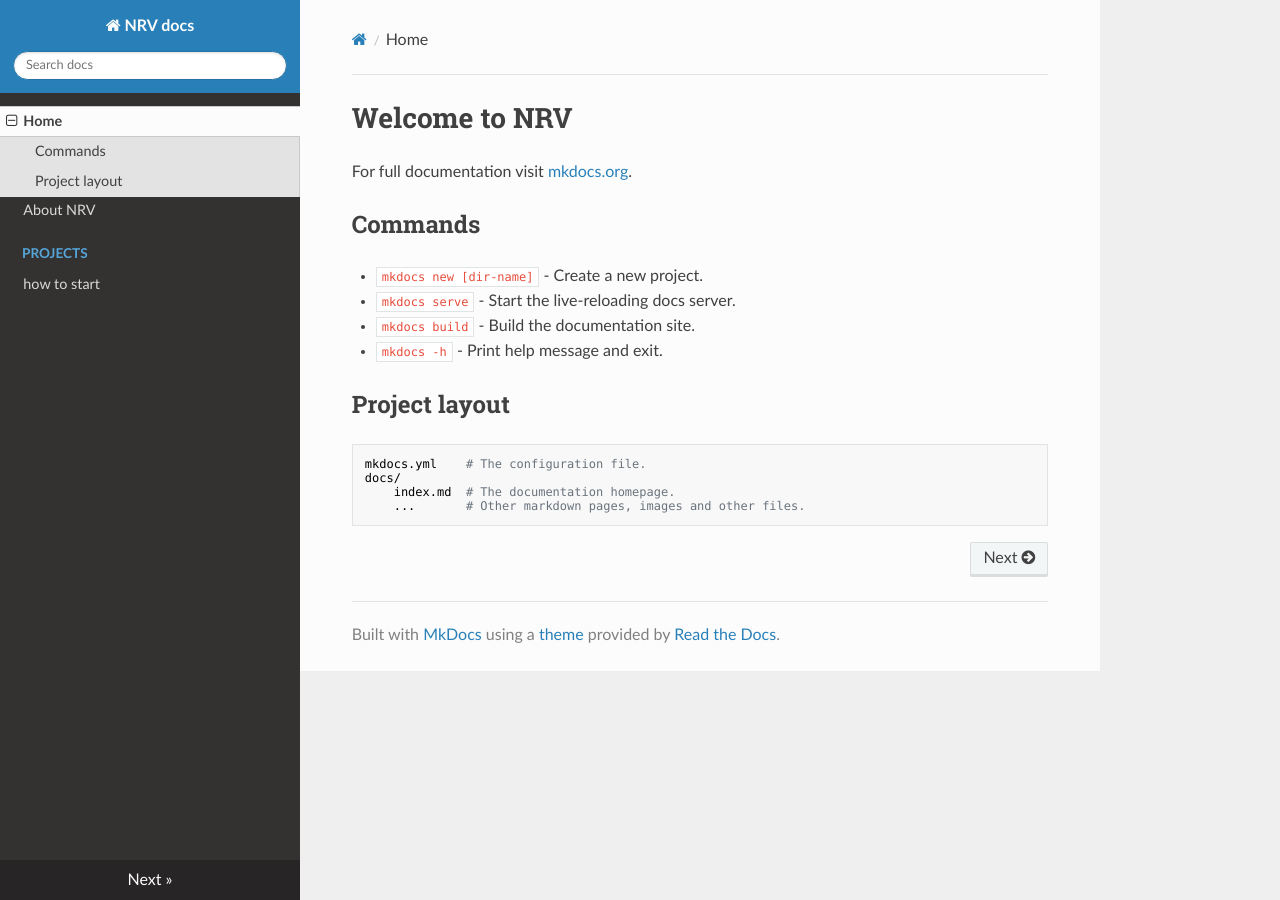
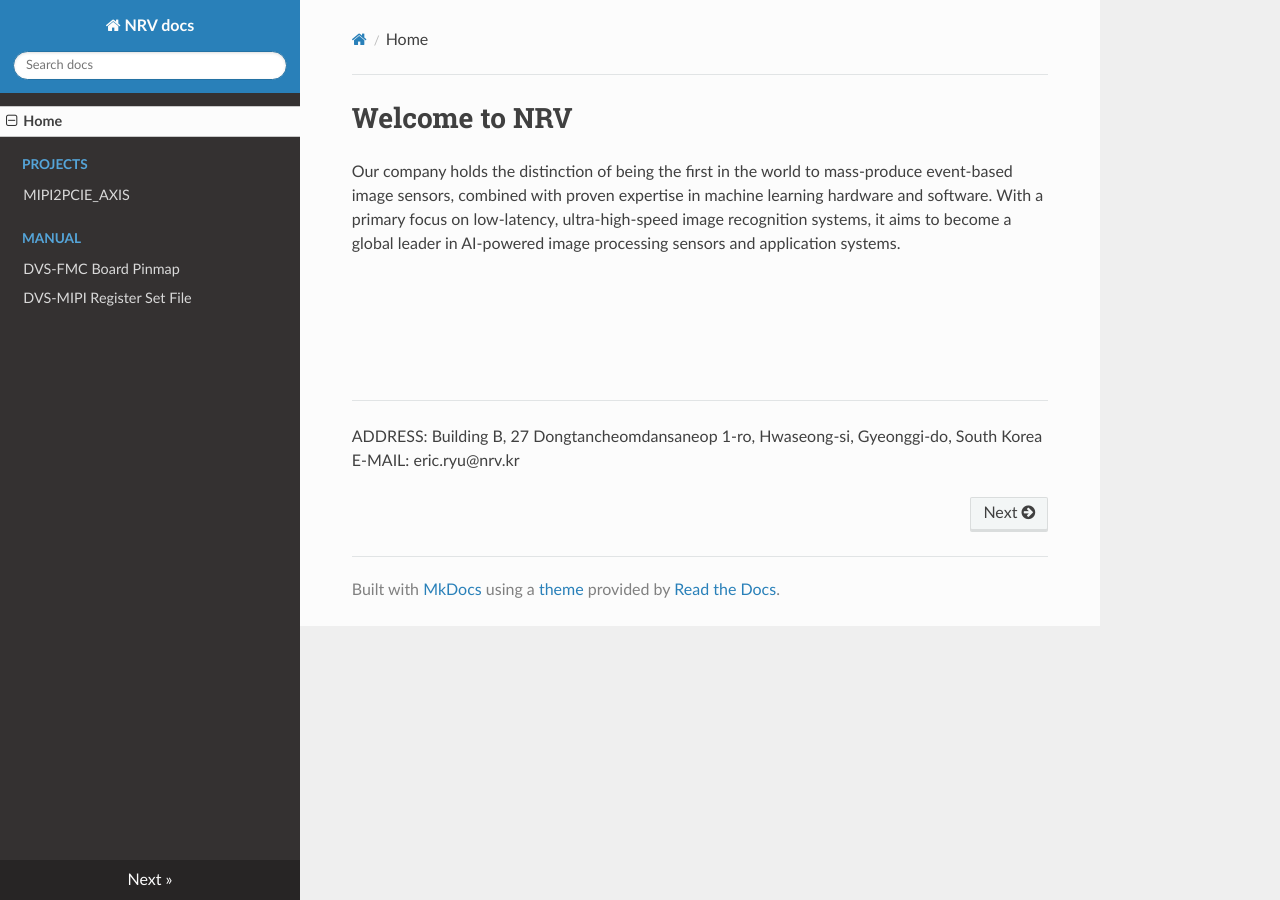
Before and after one commit to nrvcorp/docs, an MkDocs documentation site: the page built from docs/index.md, in a window 1280 px wide. Built offline with MkDocs 1.6.1, drawn with Linux system fonts in a browser that asks for light colours; nearby versions of some CDN libraries.

Commit message:
feat: finished documentation

```diff
--- a/docs/index.md
+++ b/docs/index.md
@@ -1,17 +1,19 @@
 # Welcome to NRV
 
-For full documentation visit [mkdocs.org](https://www.mkdocs.org).
+Our company holds the distinction of being the first in the world to mass-produce event-based image sensors, combined with proven expertise in machine learning hardware and software. With a primary focus on low-latency, ultra-high-speed image recognition systems, it aims to become a global leader in AI-powered image processing sensors and application systems.
 
-## Commands
 
-* `mkdocs new [dir-name]` - Create a new project.
-* `mkdocs serve` - Start the live-reloading docs server.
-* `mkdocs build` - Build the documentation site.
-* `mkdocs -h` - Print help message and exit.
 
-## Project layout
 
-    mkdocs.yml    # The configuration file.
-    docs/
-        index.md  # The documentation homepage.
-        ...       # Other markdown pages, images and other files.
+
+
+
+
+
+<br>
+<br>
+<br>
+<br>
+-------------------------------------------------
+ADDRESS: Building B, 27 Dongtancheomdansaneop 1-ro, Hwaseong-si, Gyeonggi-do, South Korea
+E-MAIL: eric.ryu@nrv.kr
--- a/mkdocs.yml
+++ b/mkdocs.yml
@@ -4,6 +4,9 @@ theme: readthedocs
 
 nav:
   - Home: index.md
-  - About NRV: about-NRV.md
+  # - About NRV: about-NRV.md
   - Projects:
-      - how to start: projects/project.md
+    - MIPI2PCIE_AXIS : projects/MIPI2PCIE_AXIS.md
+  - MANUAL:
+    - DVS-FMC Board Pinmap : datasheet/DVS_FMC.md
+    - DVS-MIPI Register Set File: register/DVS_MIPI.md
```
Also changed, not shown: docs/about-NRV.md (+18 -2 lines), docs/datasheet/DVS_FMC.md (added, +7 -0 lines), docs/projects/MIPI2PCIE_AXIS.md (added, +64 -0 lines), docs/register/DVS_MIPI.md (added, +8 -0 lines), docs/assets/projects/MIPI2PCIE_AXIS/imgs/boot_image.png (added), docs/projects/project.md (deleted), 8 other files.
